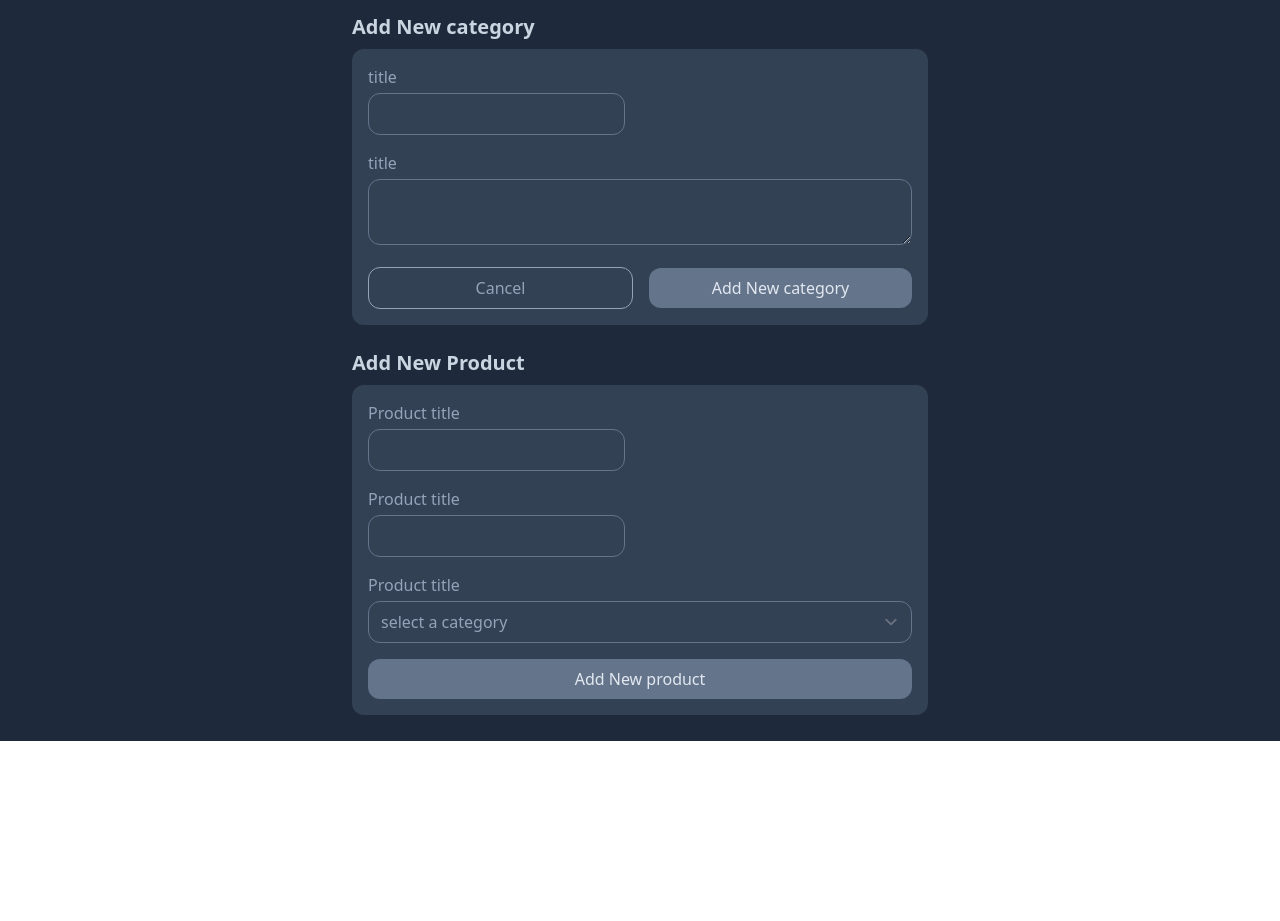
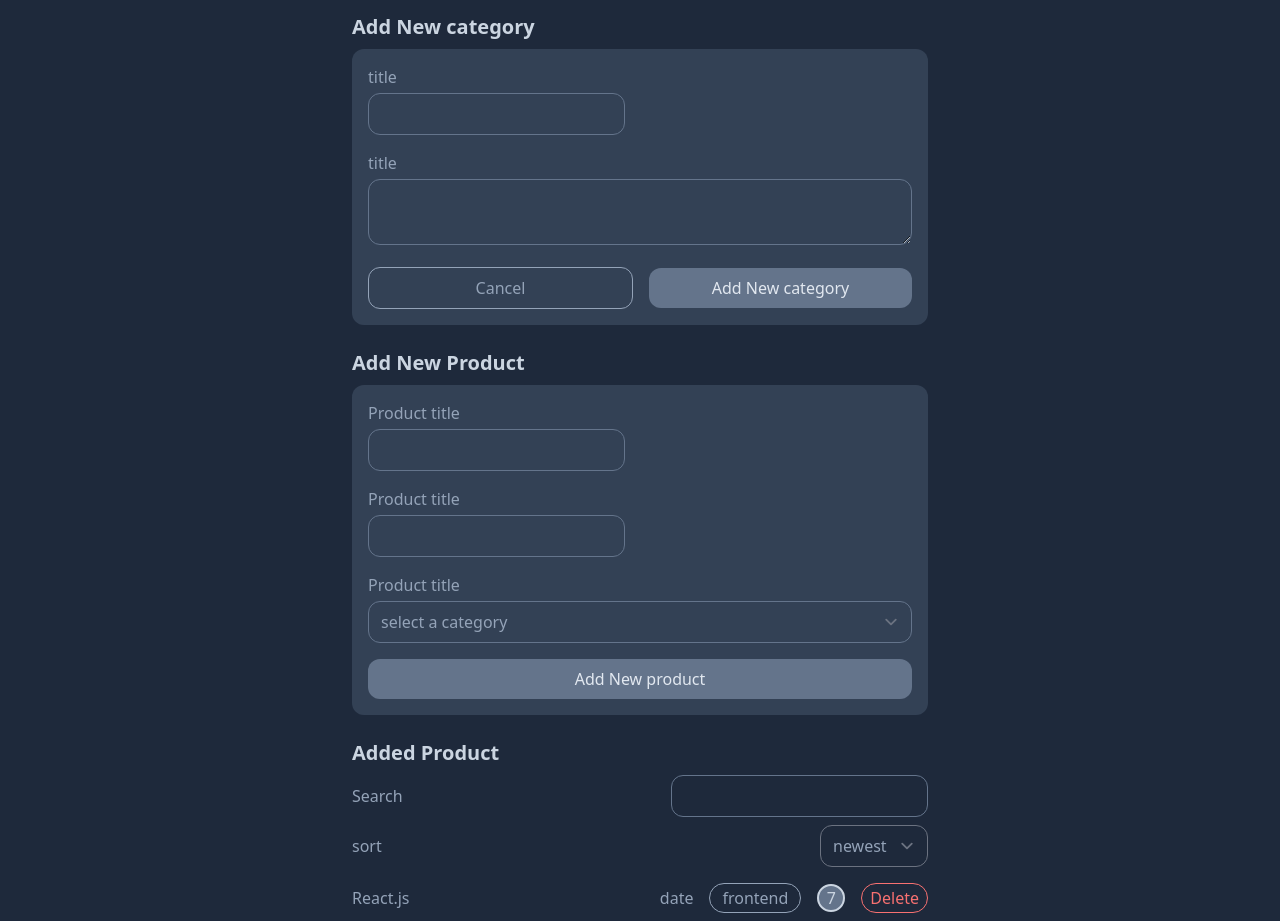
Before and after one commit to Mahsakhodaei/Inventory-app, a website: page public/index.html in a window 1280 px wide. Shown: the part 59-980 px from the top of the page. Before the commit the page ends 800 px from the top, so only its background shows below. Drawn offline with Linux system fonts and the light colour scheme.

Commit message:
added list product ui

```diff
--- a/public/index.html
+++ b/public/index.html
@@ -9,7 +9,7 @@
   </head>
 
   <body>
-    <div class="bg-slate-800 h-screen w-screen">
+    <div class="bg-slate-800">
       <!-- appbar -->
       <div
         class="h-12 flex items-center justify-center bg-slate-700 gap-x-4 mb-6"
@@ -25,11 +25,11 @@
       <!-- app content -->
       <div class="container max-w-xl mx-auto">
         <!-- category form -->
-        <div>
+        <div class="mb-6">
           <h2 class="text-xl text-slate-300 font-bold mb-2">
             Add New category
           </h2>
-          <form class="bg-slate-700 p-4 rounded-xl flex flex-col gap-y-4 mb-6">
+          <form class="bg-slate-700 p-4 rounded-xl flex flex-col gap-y-4">
             <div>
               <label class="block text-slate-400 mb-1" for="category-title"
                 >title</label
@@ -68,9 +68,9 @@
           </form>
         </div>
         <!-- product form -->
-        <div>
+        <div class="mb-6">
           <h2 class="text-xl text-slate-300 font-bold mb-2">Add New Product</h2>
-          <form class="bg-slate-700 p-4 rounded-xl flex flex-col gap-y-4 mb-6">
+          <form class="bg-slate-700 p-4 rounded-xl flex flex-col gap-y-4">
             <div>
               <label class="block mb-1 text-slate-400" for="product-title"
                 >Product title</label
@@ -123,6 +123,56 @@
           </form>
         </div>
         <!-- product list -->
+        <div>
+          <h2 class="text-xl text-slate-300 font-bold mb-2">Added Product</h2>
+          <div class="flex items-center justify-between mb-2">
+            <label class="text-slate-400" for="search-product">Search</label>
+            <input
+              class="bg-transparent rounded-xl border border-slate-500 text-slate-400"
+              type="search"
+              name="search-product"
+              id="search-product"
+            />
+          </div>
+
+          <div class="flex items-center justify-between mb-4">
+            <label class="text-slate-400" for="sort-product">sort</label>
+            <select
+              class="bg-transparent text-slate-400 border rounded-xl"
+              name="sort-product"
+              id="sort-product"
+            >
+              <option class="bg-slate-500 text-slate-400" value="newest">
+                newest
+              </option>
+              <option class="bg-slate-500 text-slate-400" value="oldest">
+                oldest
+              </option>
+            </select>
+          </div>
+
+          <div class="flex flex-col">
+            <div class="flex items-center justify-between mb-2">
+              <span class="text-slate-400">React.js</span>
+              <div class="flex items-center gap-x-4">
+                <span class="text-slate-400">date</span>
+                <span
+                  class="block px-3 py-0.5 text-slate-400 border rounded-2xl border-slate-400"
+                  >frontend</span
+                >
+                <span
+                  class="flex items-center justify-center w-7 h-7 rounded-full bg-slate-500 border-2 border-slate-300 text-slate-300"
+                  >7</span
+                >
+                <button
+                  class="border px-2 py-0.5 rounded-2xl border-red-400 text-red-400"
+                >
+                  Delete
+                </button>
+              </div>
+            </div>
+          </div>
+        </div>
       </div>
     </div>
   </body>
```
Also changed, not shown: public/build/tailwind.css.
